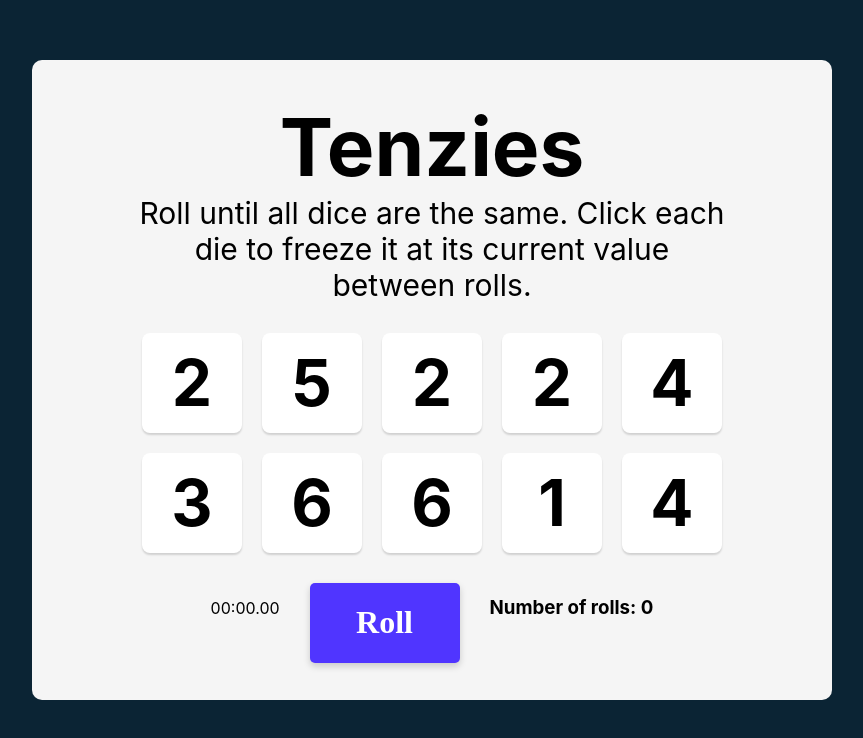
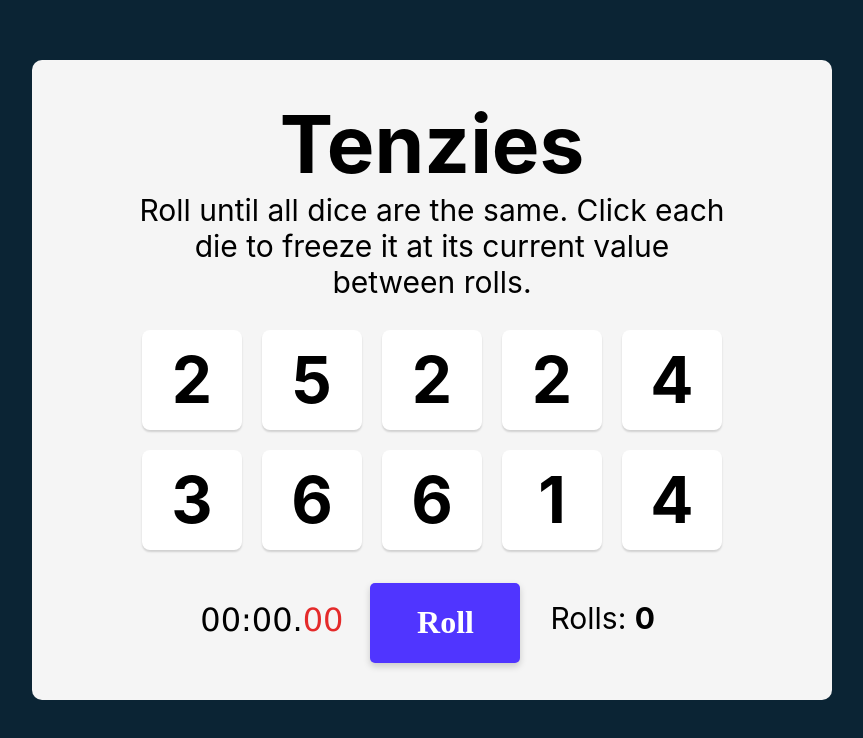
Before and after one commit to avia62490/tenzies, a React (Create React App) app: page / in a window 1280 px wide. Shown: the top 738 px of the page, without its empty margins (28-891 px from the left). Built offline with nearby package versions, Linux system fonts and the light colour scheme.

Commit message:
restyling and reformatting

```diff
--- a/src/App.css
+++ b/src/App.css
@@ -76,7 +76,30 @@ main {
 
 .stats {
   display: flex;
+  flex-direction: row;
   gap: 30px;
   align-items: center;
+}
 
+.timer{
+  width: 30%;
+  display: flex;
+  height: 12%;
+  justify-content: center;
 }
+
+.digits{
+  font-family: Verdana, Geneva, Tahoma, sans-serif;
+  font-size: 2rem;
+}
+
+.mili-sec{
+  color:  #e42a2a;
+}
+
+.rollCounter {
+  font-size: 30px;
+  align-items: center;
+  margin-top: 20px;
+  font-weight: 400;
+}
--- a/src/App.js
+++ b/src/App.js
@@ -93,11 +93,11 @@ function App() {
                 {diceArray}
             </div>
             <div className='stats'>
-                <div className="stop-watch">
-                    <Timer time={time} />
+                <Timer time={time} />
+                <button onClick={rollDice} className='button'>{tenzies ? "New Game" : "Roll"}</button>
+                <div className='rollCounter'>
+                <p>Rolls: <b>{rollCount}</b></p>
                 </div>
-                <button onClick={rollDice} className='button'>{tenzies ? "New Game" : "Roll"}</button>
-                <h3>Number of rolls: {rollCount}</h3>
             </div>
         </main>
     );
```
Also changed, not shown: src/ControlButtons.jsx (deleted, +0 -29 lines), src/StopWatch.jsx (deleted, +0 -54 lines), src/logo.svg (deleted).
